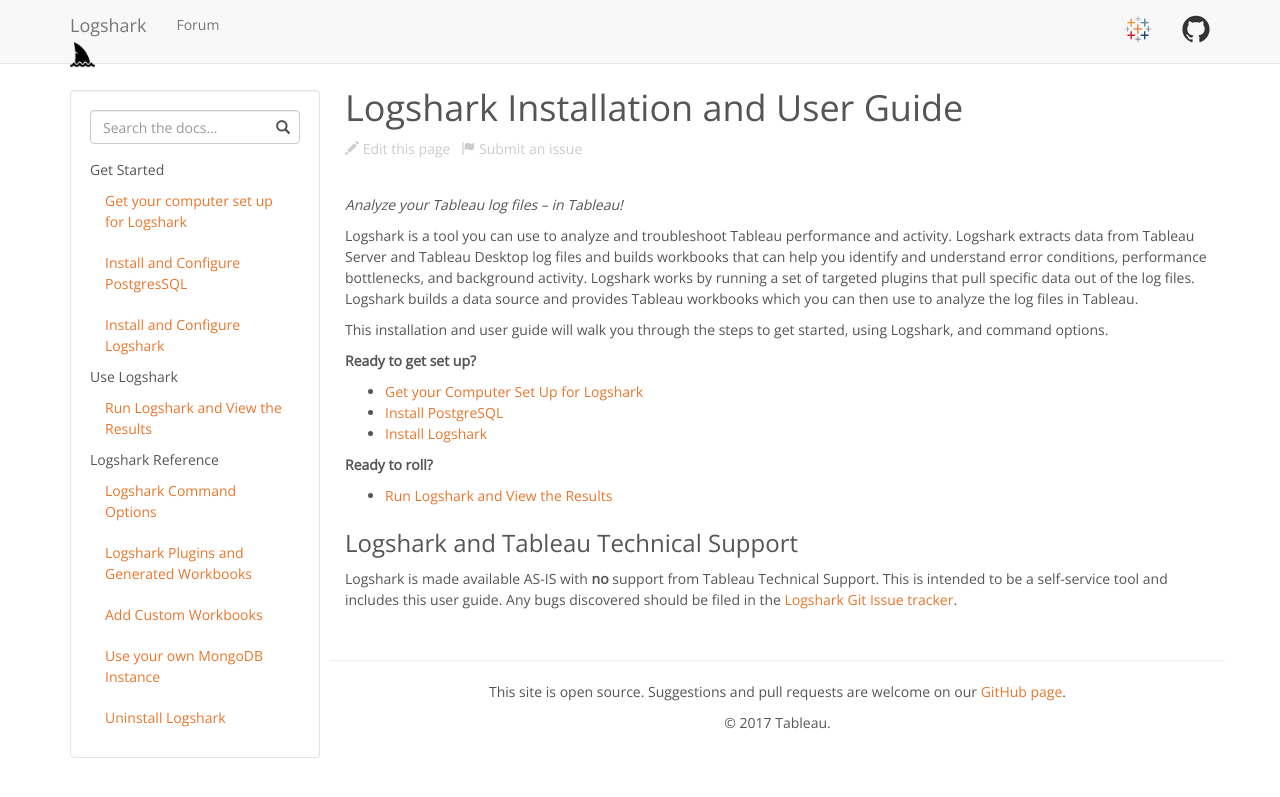
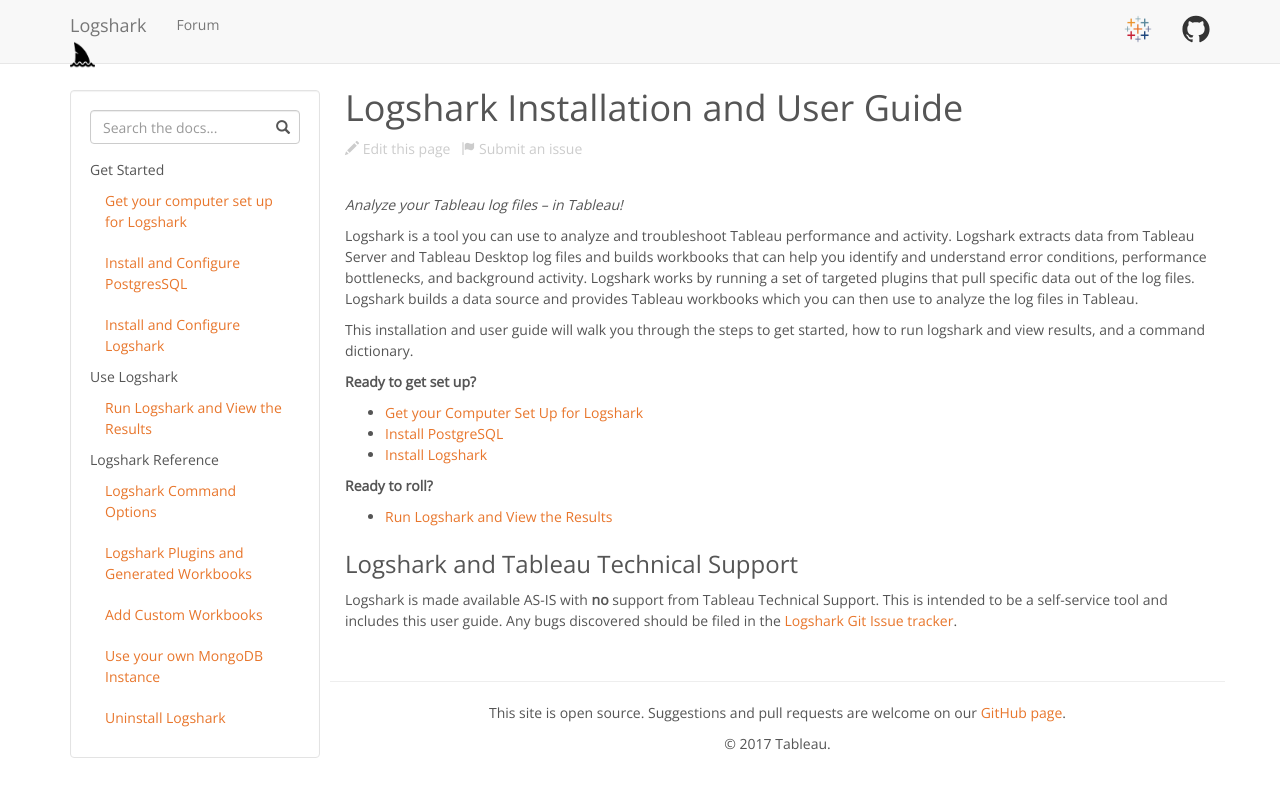
Before and after one commit to tableau/Logshark, a Jekyll site: the page built from docs/index.md, in a window 1280 px wide. Shown: the top 797 px of the page. Built offline with Jekyll 4.4.1, drawn with Linux system fonts in a browser that asks for light colours.

Commit message:
Update index.md

```diff
--- a/docs/index.md
+++ b/docs/index.md
@@ -5,7 +5,7 @@
 
 Logshark is a tool you can use to analyze and troubleshoot Tableau performance and activity. Logshark extracts data from Tableau Server and Tableau Desktop log files and builds workbooks that can help you identify and understand error conditions, performance bottlenecks, and background activity. Logshark works by running a set of targeted plugins that pull specific data out of the log files. Logshark builds a data source and provides Tableau workbooks which you can then use to analyze the log files in Tableau.
 
-This installation and user guide will walk you through the steps to get started, using Logshark, and command options.
+This installation and user guide will walk you through the steps to get started, how to run logshark and view results, and a command dictionary.
 
 <!--
 [Second page]({{ site.baseurl }}/second-page).
```
